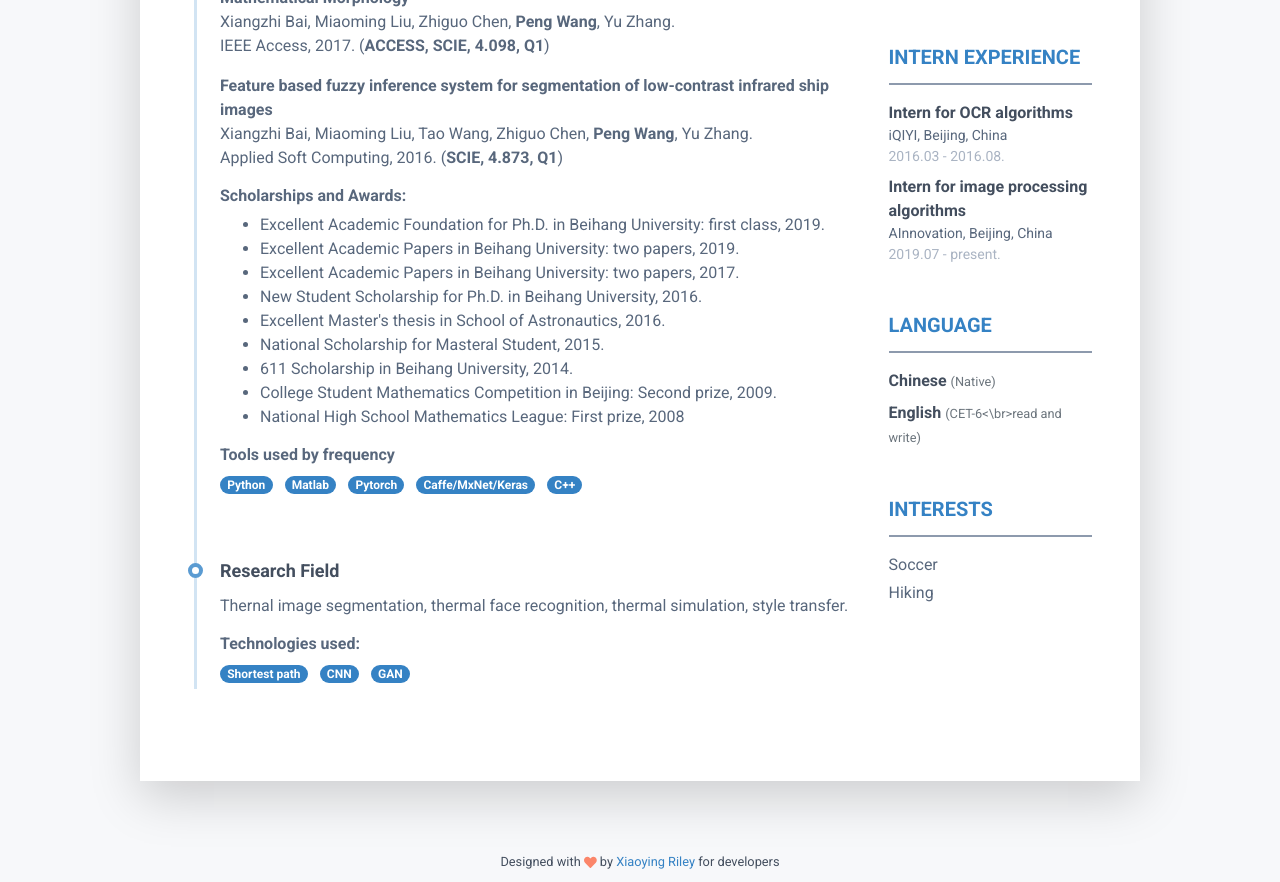
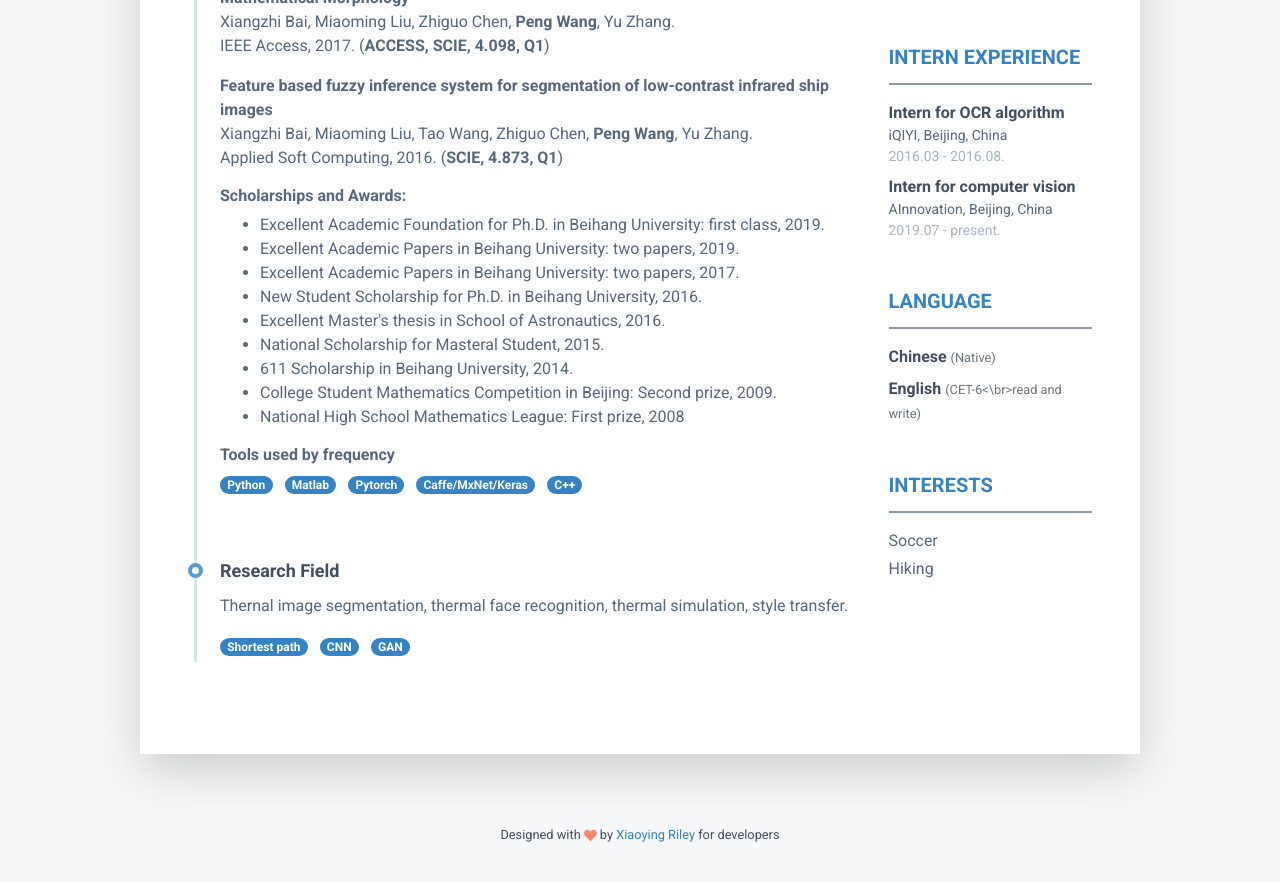
Before and after one commit to RonaldoPeng/RonaldoPeng.github.io, a plain HTML site: page index.html in a window 1280 px wide. Shown: the part 1183-2065 px from the top of the page. Drawn offline with Linux system fonts and the light colour scheme.

Commit message:
Update index.html

```diff
--- a/index.html
+++ b/index.html
@@ -133,7 +133,6 @@
 									    </div><!--//resume-timeline-item-header-->
 									    <div class="resume-timeline-item-desc">
 										    <p>Thernal image segmentation, thermal face recognition, thermal simulation, style transfer.</p>
-										    <h4 class="resume-timeline-item-desc-heading font-weight-bold">Technologies used:</h4>
 										    <ul class="list-inline">
 											    <li class="list-inline-item"><span class="badge badge-primary badge-pill">Shortest path</span></li>
 											    <li class="list-inline-item"><span class="badge badge-primary badge-pill">CNN</span></li>
@@ -218,12 +217,12 @@
 						    <div class="resume-section-content">
 							    <ul class="list-unstyled">
 								    <li class="mb-2">
-                                        <div class="resume-degree font-weight-bold">Intern for OCR algorithms</div>
+                                        <div class="resume-degree font-weight-bold">Intern for OCR algorithm</div>
 								        <div class="resume-degree-org">iQIYI, Beijing, China</div>
 								        <div class="resume-degree-time">2016.03 - 2016.08.</div>
 								    </li>
 								    <li>
-								        <div class="resume-degree font-weight-bold">Intern for image processing algorithms</div>
+								        <div class="resume-degree font-weight-bold">Intern for computer vision</div>
 								        <div class="resume-degree-org">AInnovation, Beijing, China</div>
 								        <div class="resume-degree-time">2019.07 - present.</div>
 								    </li>
```
